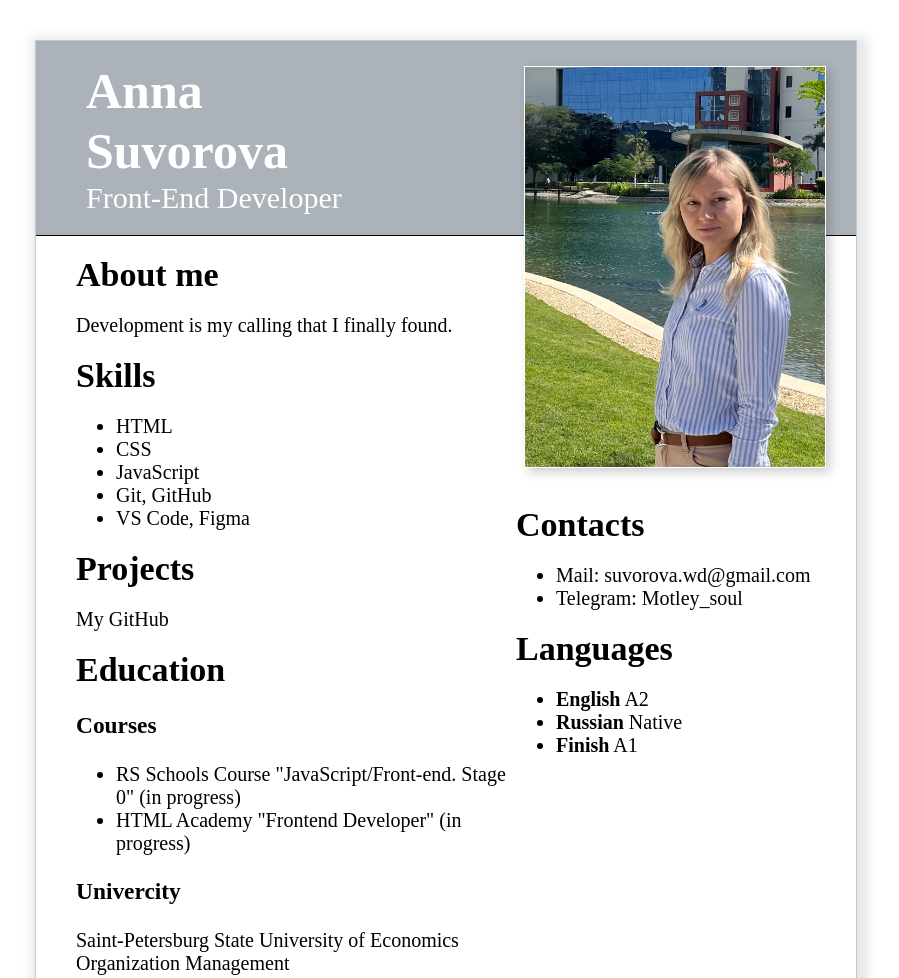
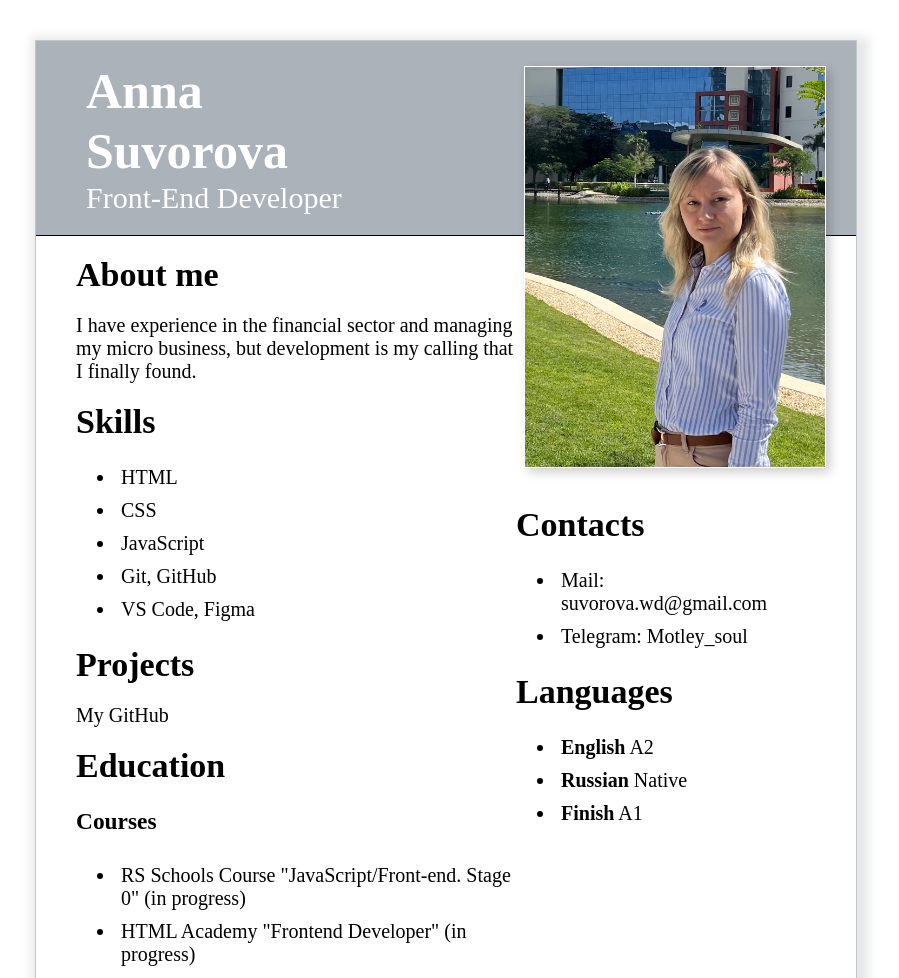
Before and after one commit to Motleysoul/rsschool-cv, a plain HTML site: page index.html in a window 1280 px wide. Shown: the top 978 px of the page, without its empty margins (194-1093 px from the left). Drawn offline with Linux system fonts and the light colour scheme; a web font is replaced by a local one.

Commit message:
fix: add list item padding

```diff
--- a/css/style.css
+++ b/css/style.css
@@ -1,5 +1,7 @@
 .page-body {
     width: 820px;
+    min-height: 100vh;
+    padding: 0;
     margin: 40px auto;
     font-family: 'Kaisei Tokumin', serif;
     font-size: 20px;
@@ -33,6 +35,9 @@
     padding: 20px 40px;
 }
 
+.list-item{
+    padding: 5px;
+}
 .link {
     color: #000000;
     text-decoration: none;
--- a/index.html
+++ b/index.html
@@ -26,16 +26,16 @@
     <section class="main-info">
       <div class="about">
         <h2 class="section-title">About me</h2>
-        <p class="section-desc">Development is my calling that I finally found.</p>
+        <p class="section-desc">I have experience in the financial sector and managing my micro business, but development is my calling that I finally found.</p>
       </div>
       <div class="skills">
         <h2 class="section-title">Skills</h2>
         <ul class="skills-list">
-          <li class="skills-item">HTML</li>
-          <li class="skills-item">CSS</li>
-          <li class="skills-item">JavaScript</li>
-          <li class="skills-item">Git, GitHub</li>
-          <li class="skills-item">VS Code, Figma</li>
+          <li class="skills-item list-item">HTML</li>
+          <li class="skills-item list-item">CSS</li>
+          <li class="skills-item list-item">JavaScript</li>
+          <li class="skills-item list-item">Git, GitHub</li>
+          <li class="skills-item list-item">VS Code, Figma</li>
         </ul>
       </div>
       <div class="projects">
@@ -46,8 +46,8 @@
         <h2 class="section-title">Education</h2>
         <h3 class="section-subtitle">Courses</h3>
         <ul class="courses-list">
-          <li class="courses-item">RS Schools Course "JavaScript/Front-end. Stage 0" (in progress)</li>
-          <li class="courses-item">HTML Academy "Frontend Developer" (in progress)</li>
+          <li class="courses-item list-item">RS Schools Course "JavaScript/Front-end. Stage 0" (in progress)</li>
+          <li class="courses-item list-item">HTML Academy "Frontend Developer" (in progress)</li>
         </ul>
         <h3 class="section-subtitle">Univercity</h3>
         <p class="univercity">Saint-Petersburg State University of Economics <br> Organization Management</p>
@@ -73,16 +73,16 @@
       <div class="contacts">
         <h2 class="section-title">Contacts</h2>
         <ul class="contacts-list">
-          <li class="contacts-item"><a class="link" href="mailto:suvorova.wd@gmail.com">Mail: suvorova.wd@gmail.com</a></li>
-          <li class="contacts-item"><a class="link" href="https://t.me/Motley_soul">Telegram: Motley_soul</a></li>
+          <li class="contacts-item list-item"><a class="link" href="mailto:suvorova.wd@gmail.com">Mail: suvorova.wd@gmail.com</a></li>
+          <li class="contacts-item list-item"><a class="link" href="https://t.me/Motley_soul">Telegram: Motley_soul</a></li>
         </ul>
       </div>
       <div class="language-skil">
         <h2 class="section-title">Languages</h2>
         <ul class="language-list">
-          <li class="language-item"><span class="language">English</span> A2</li>
-          <li class="language-item"><span class="language">Russian</span> Native</li>
-          <li class="language-item"><span class="language">Finish</span> A1</li>
+          <li class="language-item list-item"><span class="language">English</span> A2</li>
+          <li class="language-item list-item"><span class="language">Russian</span> Native</li>
+          <li class="language-item list-item"><span class="language">Finish</span> A1</li>
         </ul>
       </div>
     </section>
```
